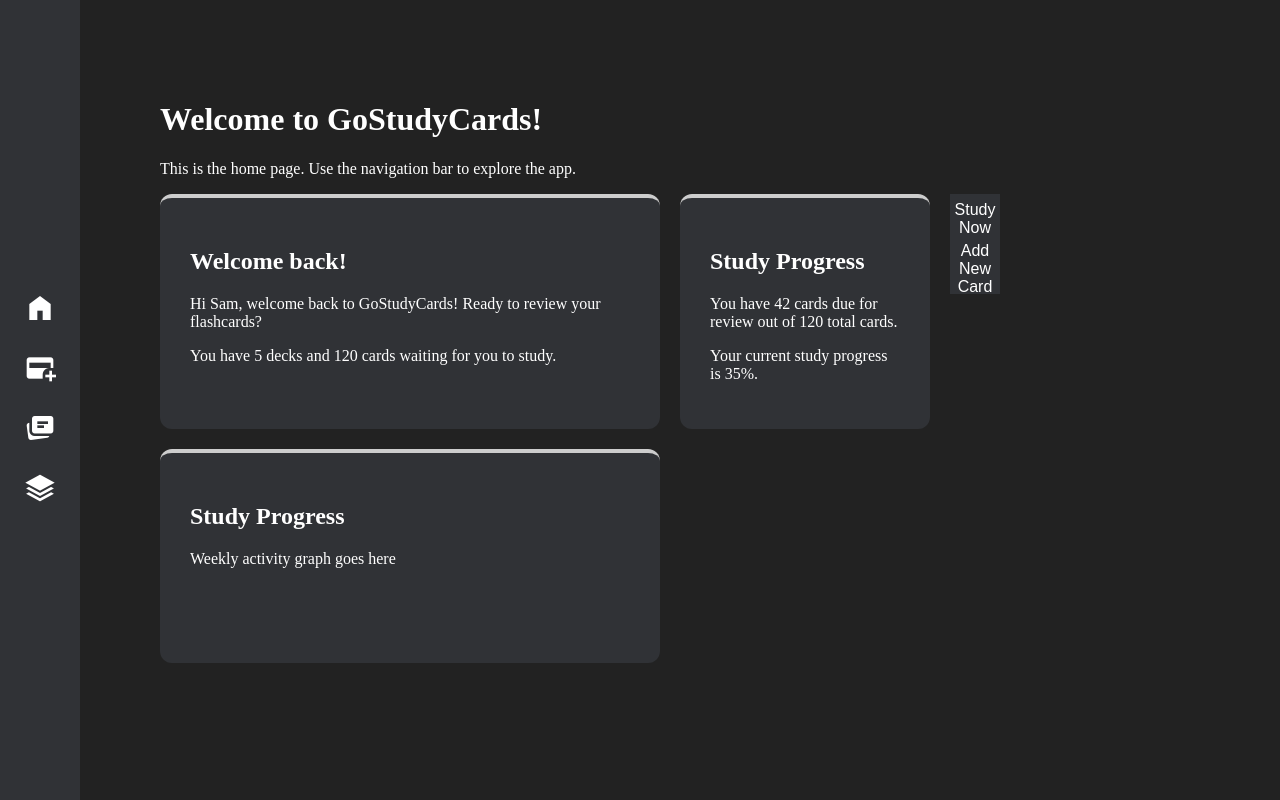
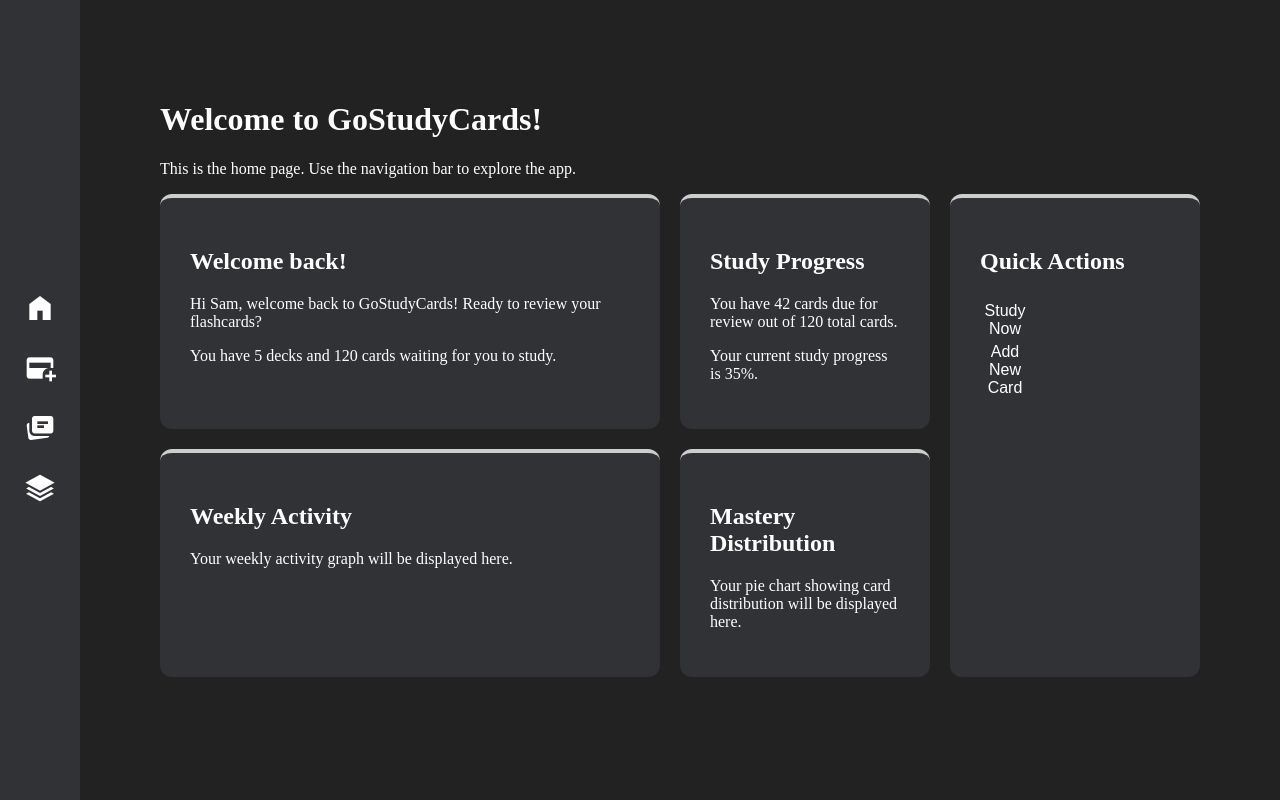
Before and after one commit to 18barbers2/gostudycards, a React (Vite) app in the folder frontend/: page / in a window 1280 px wide. Built offline with nearby package versions, Linux system fonts and the light colour scheme.

Commit message:
feature: imported dashboard card types

```diff
--- a/frontend/src/components/DashboardCard.tsx
+++ b/frontend/src/components/DashboardCard.tsx
@@ -25,6 +25,32 @@ export function StudyProgressCardContent({ dueCards, totalCards }: { dueCards: n
     );
 }
 
+export function WeeklyActivityCardContent() {
+    return (
+        <div>
+            <p>Your weekly activity graph will be displayed here.</p>
+        </div>
+    );
+}
+
+export function PieChartCardContent() {
+    return (
+        <div>
+            <p>Your pie chart showing card distribution will be displayed here.</p>
+        </div>
+    );
+}
+
+export function QuickActionsContent() {
+    return (
+        <div>
+            <button>Study Now</button>
+            <button>Add New Card</button>
+        </div>
+    );
+
+}
+
 export function DashboardCard({ title, children, className}: DashboardCardProps) {
     return (
         // Adding a classname prop allows us to apply specific styles to different cards if needed
--- a/frontend/src/pages/Home.tsx
+++ b/frontend/src/pages/Home.tsx
@@ -1,5 +1,5 @@
 import '../css/Home.css';
-import { DashboardCard, GreetingCardContent, StudyProgressCardContent} from '../components/DashboardCard';
+import { DashboardCard, GreetingCardContent, StudyProgressCardContent, WeeklyActivityCardContent, PieChartCardContent, QuickActionsContent} from '../components/DashboardCard';
 
 export function Home() {
     return (
@@ -13,15 +13,21 @@ export function Home() {
                 <DashboardCard className='study-progress' title='Study Progress'>
                     <StudyProgressCardContent dueCards={42} totalCards={120} />
                 </DashboardCard>
-                <DashboardCard className='weekly-activity' title='Study Progress'>
-                        <p>Weekly activity graph goes here</p>
+                <DashboardCard className='weekly-activity' title='Weekly Activity'>
+                    <WeeklyActivityCardContent />
+                </DashboardCard>
+                <DashboardCard className='mastery-distribution' title='Mastery Distribution'>
+                    <PieChartCardContent />
+                </DashboardCard>
+                <DashboardCard className='quick-actions' title='Quick Actions'>
+                    <QuickActionsContent />
                 </DashboardCard>
                 {/* <div className='card-piechart-section'>Pie Chart Goes Here</div> */}
                 {/* <div className='heatmap-section'>Heatmap goes here</div> */}
-                <div className='quick-actions-section'>
+                {/* <div className='quick-actions-section'>
                     <button>Study Now</button>
                     <button>Add New Card</button>
-                </div>
+                </div> */}
             </div>
 
         </div>
```
